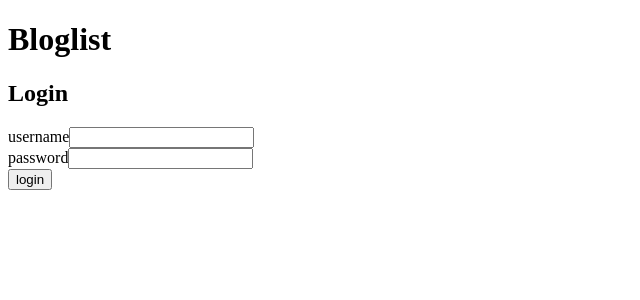
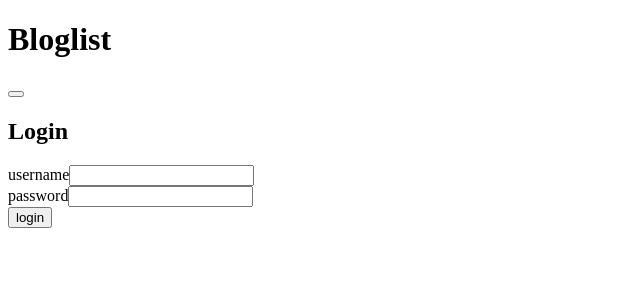
Before and after one commit to shlevanto/fullstack-open-2020Simo, a React (Create React App) app in the folder part5/bloglist-frontend/: page / in a window 1280 px wide. Shown: the top 300 px of the page, without its empty margins (0-640 px from the left). Built offline with nearby package versions, Linux system fonts and the light colour scheme; no server answers.

Commit message:
Lisätty prop-types osion esimerkkien mukaisesti Togglableen

```diff
--- a/part5/bloglist-frontend/package.json
+++ b/part5/bloglist-frontend/package.json
@@ -7,6 +7,7 @@
     "@testing-library/react": "^9.4.0",
     "@testing-library/user-event": "^7.2.1",
     "axios": "^0.19.2",
+    "prop-types": "^15.7.2",
     "react": "^16.12.0",
     "react-dom": "^16.13.1",
     "react-scripts": "3.3.1"
--- a/part5/bloglist-frontend/src/App.js
+++ b/part5/bloglist-frontend/src/App.js
@@ -161,6 +161,7 @@ const App = () => {
   return (
   <div>
     <h1>Bloglist</h1>
+    <Togglable>buttonLabel unohtui...</Togglable>
     <Notification message = {errorMessage} errorType = {errorType} />
 
     {user === null ?
--- a/part5/bloglist-frontend/src/components/togglable.js
+++ b/part5/bloglist-frontend/src/components/togglable.js
@@ -1,4 +1,5 @@
 import React, { useState, useImperativeHandle } from 'react'
+import PropTypes from 'prop-types'
 
 const Togglable = React.forwardRef((props, ref) => {
   const [visible, setVisible] = useState(false)
@@ -8,6 +9,10 @@ const Togglable = React.forwardRef((props, ref) => {
 
   const toggleVisibility = () => {
     setVisible(!visible)
+  }
+
+  Togglable.propTypes = {
+    buttonLabel: PropTypes.string.isRequired
   }
 
   useImperativeHandle(ref, () => {
```
Also changed, not shown: 1 other file (tests, documents, lock files or other folders).
